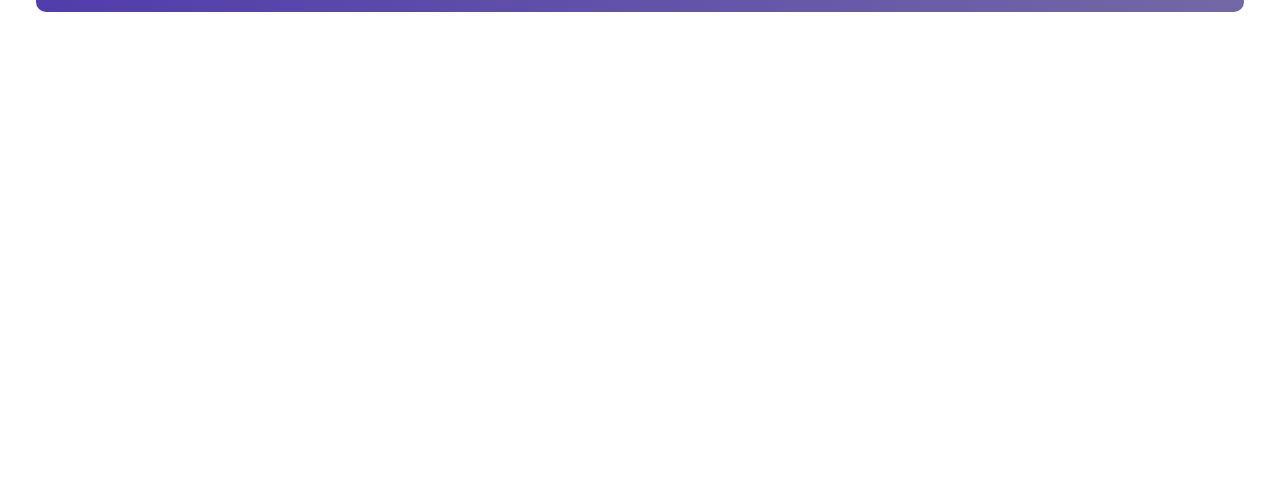
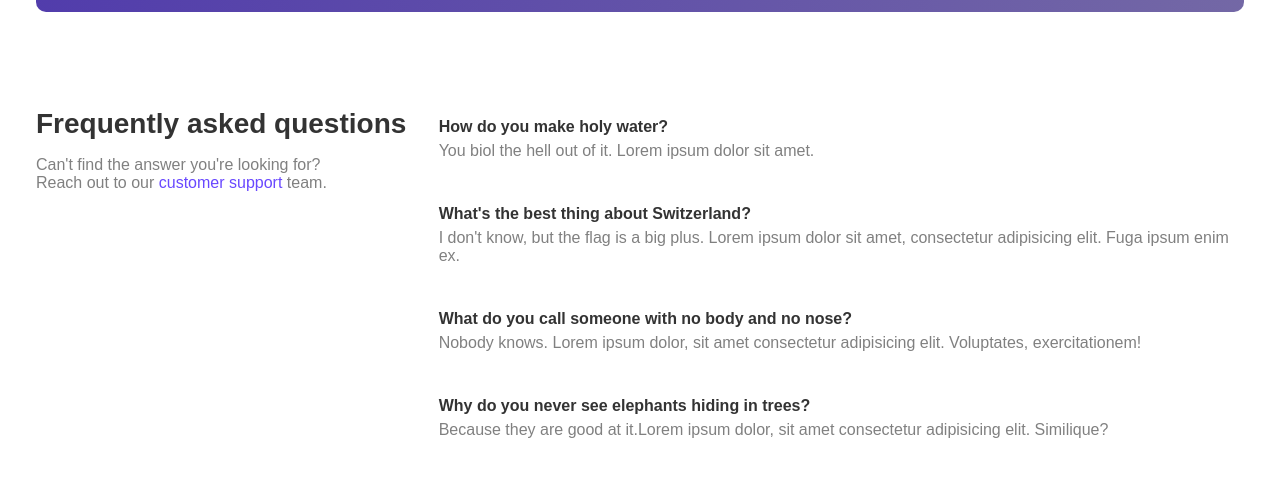
Before and after one commit to vltinica/react-router-dom, a React (Create React App) app: page / in a window 1280 px wide. Shown: the part 2069-2546 px from the top of the page. Before the commit the page ends 2145 px from the top, so only its background shows below. Built offline with nearby package versions, Linux system fonts and the light colour scheme; grey boxes are pictures that could not be loaded.

Commit message:
add component Faq

```diff
--- /dev/null
+++ b/src/components/Faq.js
@@ -0,0 +1,45 @@
+import React from 'react'
+import "./FaqStyles.css"
+
+const Faq = () => {
+  return (
+    <div className='section-faq'>
+      <div className="container">
+        <div className="col-1">
+          <h3>Frequently asked questions</h3>
+          <p>Can't find the answer you're looking for?</p>
+          <p>Reach out to our <span>customer support</span> team.</p>
+        </div>
+
+        <div className="col-2">
+          <div className="faq">
+            <h5>How do you make holy water?</h5>
+            <p>You biol the hell out of it. Lorem ipsum dolor sit amet. </p>
+          </div>
+          <div className="faq">
+            <h5>What's the best thing about Switzerland?</h5>
+            <p>
+              I don't know, but the flag is a big plus.
+              Lorem ipsum dolor sit amet, consectetur adipisicing elit. Fuga ipsum enim ex.
+            </p>
+
+          </div>
+          <div className="faq">
+            <h5>What do you call someone with no body and no nose?</h5>
+            <p>
+              Nobody knows. Lorem ipsum dolor, sit amet consectetur adipisicing elit. Voluptates, exercitationem!
+            </p>
+          </div>
+          <div className="faq">
+            <h5>Why do you never see elephants hiding in trees?</h5>
+            <p>
+              Because they are good at it.Lorem ipsum dolor, sit amet consectetur adipisicing elit. Similique?
+            </p>
+          </div>
+        </div>
+      </div>
+    </div>
+  )
+}
+
+export default Faq
--- /dev/null
+++ b/src/components/FaqStyles.css
@@ -0,0 +1,49 @@
+.section-faq {
+  width: 100%;
+  margin: 3rem 0;
+}
+
+.section-faq .container {
+  max-width: 1240px;
+  padding: 1rem;
+  margin: auto;
+  overflow: hidden;
+  display: grid;
+  grid-template-columns: 1fr 2fr ;
+}
+
+.section-faq h3 {
+  font-size: 28px;
+  padding: 1rem 0;
+}
+
+.section-faq .col-1 p {
+  color: var(--grey);
+}
+
+.section-faq span {
+  color: var(--primary);
+}
+
+.section-faq h5 {
+  font-size: 1rem;
+  padding: 0.4rem 0;
+}
+
+.section-faq .faq {
+  padding: 1.2rem 0;
+}
+
+.section-faq .faq p {
+  color: var(--grey);
+}
+
+@media screen and (max-width:960px) {
+  .section-faq {
+    margin: 1rem 0;
+  }
+
+  .section-faq .container {
+    grid-template-columns: 1fr;
+  }
+}
--- a/src/components/Home.js
+++ b/src/components/Home.js
@@ -4,6 +4,7 @@ import Navbar from './Navbar'
 import Hero from './Hero'
 import Pricing from './Pricing'
 import Testimonials from './Testimonials'
+import Faq from './Faq'
 
 const Home = () => {
   return (
@@ -12,6 +13,7 @@ const Home = () => {
       <Hero/>
       <Pricing/>
       <Testimonials/>
+      <Faq/>
     </div>
   )
 }
```
